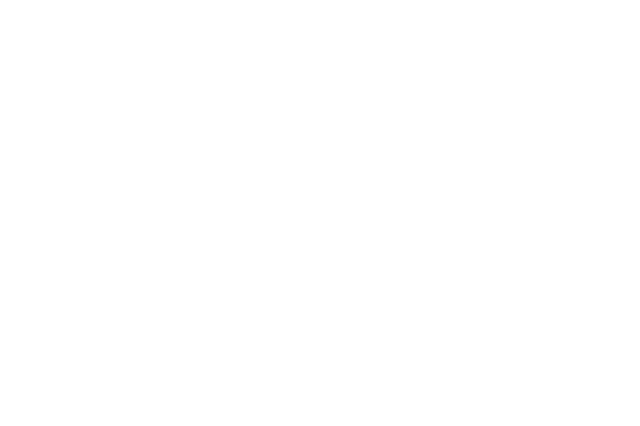
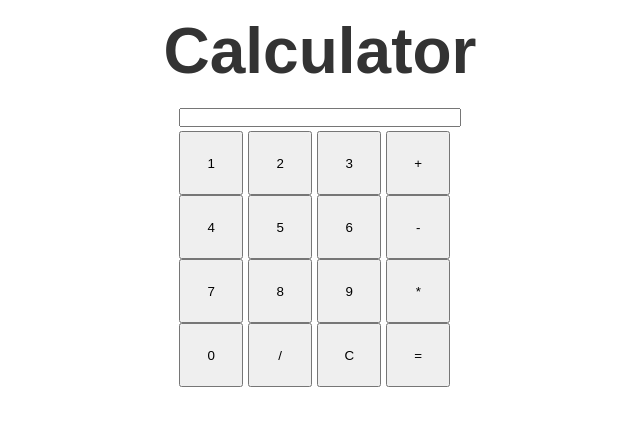
Before and after one commit to adrianperal/Javascript-Playground, a plain HTML site: page Odin: Calc Project/index.html in a window 1280 px wide. Shown: the whole page, without its empty margins (320-960 px from the left). Drawn offline with Linux system fonts and the light colour scheme.

Commit message:
caulate function not working properly

```diff
--- a/Odin: Calc Project/assets/css/style.css
+++ b/Odin: Calc Project/assets/css/style.css
@@ -7,6 +7,7 @@ body {
 
 /* Use media queries to apply styles based on screen size */
 @media screen and (min-width: 768px) {
+
   /* Increase font size and line height for larger screens */
   body {
     font-size: 18px;
@@ -16,8 +17,8 @@ body {
   /* Use flexbox for flexible layouts */
   .container {
     display: flex;
-      flex-wrap: wrap;
-      justify-content: space-between;
+    flex-direction: column;
+    align-items: center;
   }
 
   /* Use percentage-based widths for responsive images */
@@ -27,10 +28,27 @@ body {
   }
 }
 
+.container {
+  display: flex;
+  flex-direction: column;
+  align-items: center;
+}
+
 /* Use viewport units for font sizes and element sizes */
 h1 {
   font-size: 5vw;
 }
+
+input {
+  width: 22dvw;
+}
+
+button {
+  width: 5dvw;
+  height: 5dvw;
+}
+
+
 
 /* Use CSS resets to normalize default styles */
 * {
--- a/Odin: Calc Project/assets/js/index.js
+++ b/Odin: Calc Project/assets/js/index.js
@@ -1,9 +1,148 @@
 const add = (a, b) => a + b;
-const substract = (a, b) => a - b;
+const subtract = (a, b) => a - b;
 const multiply = (a, b) => a * b;
 const divide = (a, b) => {
   if (b === 0) {
-    throw new Error('Cannot divide by zero');
+    throw new Error("Cannot divide by zero");
   }
   return a / b;
 };
+
+const firstValue = 0;
+const operator = "";
+const secondValue = 0;
+
+const operate = (operator, a, b) => {
+  switch (operator) {
+    case "+":
+      return add(a, b);
+    case "-":
+      return subtract(a, b);
+    case "*":
+      return multiply(a, b);
+    case "/":
+      return divide(a, b);
+    default:
+      throw new Error(`Invalid operator: ${operator}`);
+  }
+};
+
+let result = "";
+let prevResult = "";
+let prevOperator = "";
+
+function appendDigit(digit, event) {
+  event.preventDefault();
+  result += digit;
+  document.getElementById("result").value = result;
+}
+
+function addOperator(operator, event) {
+  event.preventDefault();
+  if (result !== "") {
+    if (prevResult === "") {
+      prevResult = result;
+    } else {
+      prevResult = operate(
+        prevOperator,
+        parseFloat(prevResult),
+        parseFloat(result)
+      );
+    }
+    prevOperator = operator;
+    result = "";
+    document.getElementById("result").value = prevResult + operator;
+  } else if (prevResult !== "" && prevOperator !== "") {
+    prevOperator = operator;
+    document.getElementById("result").value = prevResult + prevOperator;
+  }
+}
+
+function clearResult(event) {
+  event.preventDefault();
+  result = "";
+  prevResult = "";
+  prevOperator = "";
+  document.getElementById("result").value = result;
+}
+
+// function calculate(event) {
+//   event.preventDefault();
+//   try {
+//     result = eval(result);
+//     document.getElementById("result").value = result;
+//   } catch (error) {
+//     alert(error.message);
+//   }
+// }
+
+// function calculate(event) {
+//   event.preventDefault();
+//   const operators = ["+", "-", "*", "/"];
+//   let operator;
+//   let operands;
+
+//   for (let i = 0; i < operators.length; i++) {
+//     const index = result.indexOf(operators[i]);
+//     if (index !== -1) {
+//       operator = operators[i];
+//       operands = [result.slice(0, index), result.slice(index + 1)];
+//       break;
+//     }
+//   }
+
+//   if (!operator || !operands[0] || !operands[1]) {
+//     alert("Invalid input");
+//     return;
+//   }
+
+//   try {
+//     const a = parseFloat(operands[0]);
+//     const b = parseFloat(operands[1]);
+//     result = operate(operator, a, b).toString();
+//     document.getElementById("result").value = result;
+//   } catch (error) {
+//     alert(error.message);
+//   }
+// }
+
+function calculate(event) {
+  event.preventDefault();
+  // If there is no input, do nothing
+  if (result === "") {
+    return;
+  }
+  try {
+    // Match all pairs of numbers and operators using a regular expression
+    let pairs = result.match(
+      /(-?\d+(?:\.\d+)?)\s*([+\-*/])\s*(-?\d+(?:\.\d+)?)/g
+    );
+    // Get the first number in the first pair
+    let previous = parseFloat(pairs[0].match(/-?\d+(?:\.\d+)?/)[0]);
+    let operator = null;
+    // Iterate over each pair of numbers and operators
+    for (let i = 0; i < pairs.length; i++) {
+      // Match the current pair of numbers and operator using a regular expression
+      const pair = pairs[i].match(
+        /(-?\d+(?:\.\d+)?)\s*([+\-*/])\s*(-?\d+(?:\.\d+)?)/
+      );
+      // Get the operator in the current pair
+      operator = pair[2];
+      // Get the next number in the current pair
+      const next = parseFloat(pair[3]);
+      // Apply the current operator to the previous and next numbers
+      previous = operate(operator, previous, next);
+    }
+    // Set the result to the final calculated value
+    result = previous.toString();
+    // Update the input element with the result
+    document.getElementById("result").value = result;
+    // Reset the previous result and operator
+    prevResult = "";
+    prevOperator = "";
+  } catch (error) {
+    // If there is an error, log it to the console and display an error message on the page
+    console.error(error);
+    document.getElementById("error-message").textContent = error.message;
+  }
+}
--- a/Odin: Calc Project/index.html
+++ b/Odin: Calc Project/index.html
@@ -1,14 +1,39 @@
 <!DOCTYPE html>
 <html lang="en">
-<head>
-    <meta charset="UTF-8">
-    <meta http-equiv="X-UA-Compatible" content="IE=edge">
-    <meta name="viewport" content="width=device-width, initial-scale=1.0">
+  <head>
+    <meta charset="UTF-8" />
+    <meta http-equiv="X-UA-Compatible" content="IE=edge" />
+    <meta name="viewport" content="width=device-width, initial-scale=1.0" />
     <title>Odin: Calc Project</title>
-    <link rel="stylesheet" href="assets/css/style.css">
+    <link rel="stylesheet" href="assets/css/style.css" />
     <script src="assets/js/index.js" defer></script>
-</head>
-<body>
-    <div class="container"></div>
-</body>
+  </head>
+  <body>
+    <div class="container">
+      <h1>Calculator</h1>
+      <form>
+        <input type="text" id="result" readonly />
+        <br />
+        <button onclick="appendDigit('1', event)">1</button>
+        <button onclick="appendDigit('2', event)">2</button>
+        <button onclick="appendDigit('3', event)">3</button>
+        <button onclick="addOperator('+', event)">+</button>
+        <br />
+        <button onclick="appendDigit('4', event)">4</button>
+        <button onclick="appendDigit('5', event)">5</button>
+        <button onclick="appendDigit('6', event)">6</button>
+        <button onclick="addOperator('-', event)">-</button>
+        <br />
+        <button onclick="appendDigit('7', event)">7</button>
+        <button onclick="appendDigit('8', event)">8</button>
+        <button onclick="appendDigit('9', event)">9</button>
+        <button onclick="addOperator('*', event)">*</button>
+        <br />
+        <button onclick="appendDigit('0', event)">0</button>
+        <button onclick="addOperator('/', event)">/</button>
+        <button onclick="clearResult(event)">C</button>
+        <button onclick="calculate(event)">=</button>
+      </form>
+    </div>
+  </body>
 </html>
```
Lines whose indentation alone changed are shown as unchanged.
